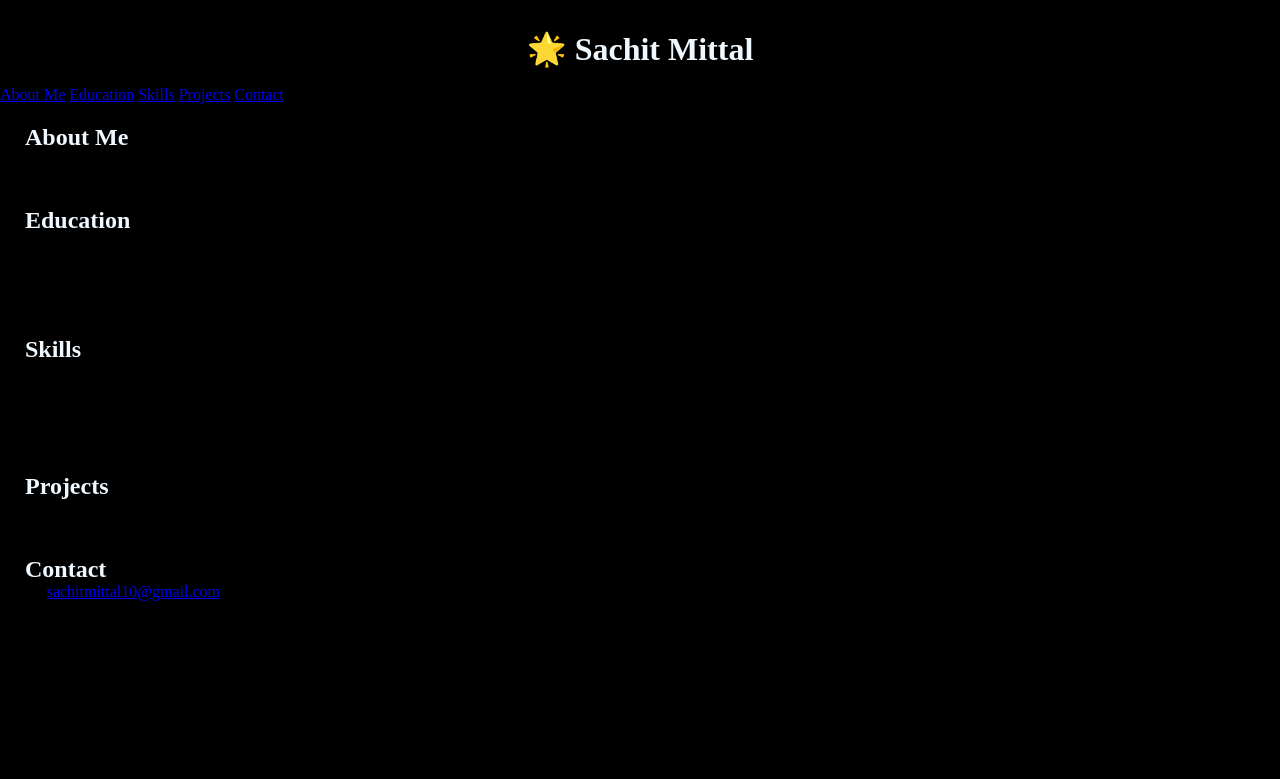
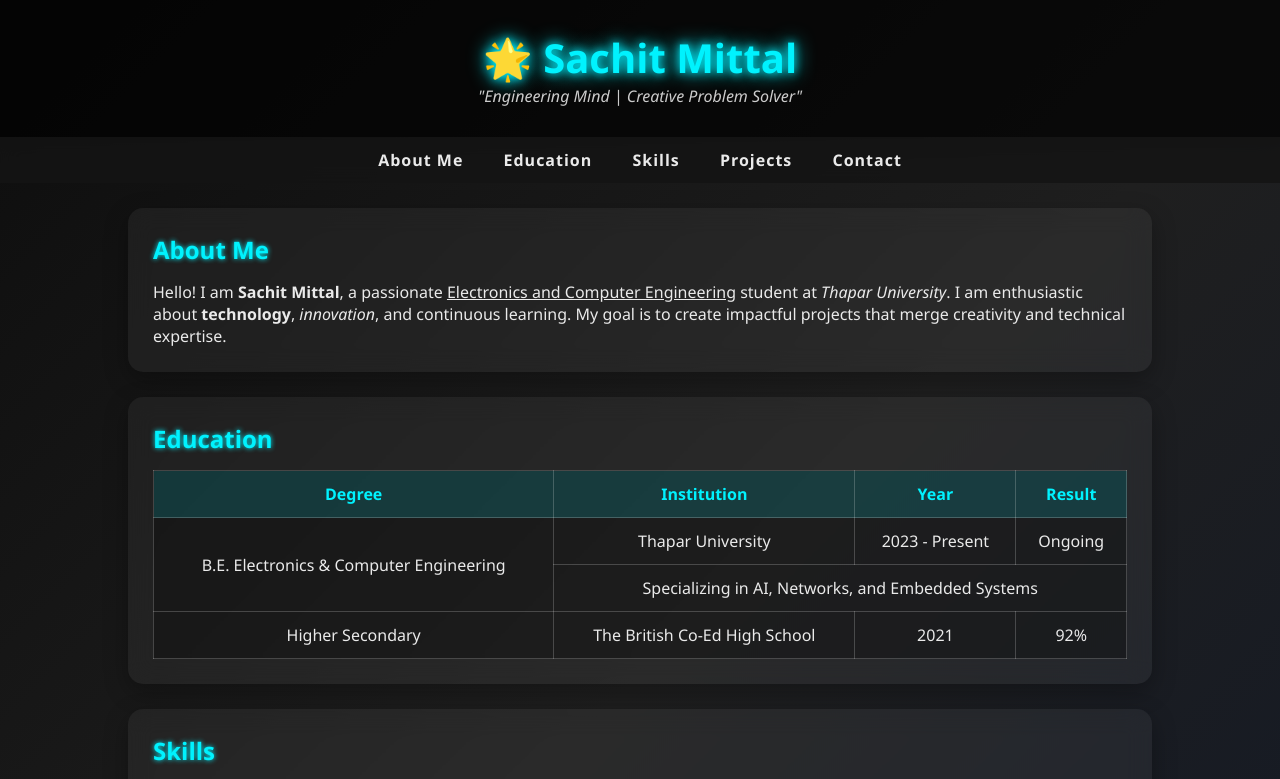
Before and after one commit to Sachit-Mittal/UI-UX-Assignments, a plain HTML site: page Assignment-1/index.html in a window 1280 px wide. Shown: the top 779 px of the page. Drawn offline with Linux system fonts and the light colour scheme.

Commit message:
Update style.css

```diff
--- a/Assignment-1/style.css
+++ b/Assignment-1/style.css
@@ -1,21 +1,127 @@
-*{
-    margin:0;
-    padding:0;
+/* ==== GENERAL PAGE STYLE ==== */
+* {
+    margin: 0;
+    padding: 0;
     box-sizing: border-box;
 }
-html,body{
-    width:100%;
-    height: 100%;
-    background-color: black;
+
+body {
+    font-family: 'Segoe UI', Arial, sans-serif;
+    background: linear-gradient(135deg, #0d0d0d, #1f1f1f, #111827);
+    color: #eaeaea;
+    overflow-x: hidden;
 }
-h1{
-    color:aliceblue ;
-    padding-top: 30px;
-    display: flex;
-    justify-content: center;
+
+/* ==== HEADER ==== */
+header {
+    background: rgba(0, 0, 0, 0.7);
+    text-align: center;
+    padding: 30px 0;
+    box-shadow: 0 4px 15px rgba(0,0,0,0.6);
 }
-h2{
-    color: aliceblue;
-    padding-top: 20px;
-    padding-left:25px;
+
+header h1 {
+    font-size: 2.5rem;
+    color: #00f2fe;
+    text-shadow: 0 0 10px #00f2fe, 0 0 20px #00f2fe;
 }
+
+header p {
+    font-style: italic;
+    color: #ccc;
+}
+
+/* ==== NAVIGATION ==== */
+nav {
+    position: sticky;
+    top: 0;
+    background: rgba(20, 20, 20, 0.85);
+    text-align: center;
+    padding: 12px;
+    backdrop-filter: blur(10px);
+    z-index: 1000;
+}
+
+nav a {
+    color: #eaeaea;
+    margin: 0 18px;
+    text-decoration: none;
+    font-weight: bold;
+    letter-spacing: 1px;
+    transition: all 0.3s ease;
+}
+
+nav a:hover {
+    color: #00f2fe;
+    text-shadow: 0 0 8px #00f2fe;
+}
+
+/* ==== SECTION STYLE ==== */
+section {
+    padding: 25px;
+    background: rgba(255, 255, 255, 0.05);
+    margin: 25px auto;
+    width: 80%;
+    border-radius: 15px;
+    box-shadow: 0 8px 25px rgba(0,0,0,0.3);
+    backdrop-filter: blur(12px);
+    animation: fadeUp 0.8s ease forwards;
+    opacity: 0;
+}
+
+section h2 {
+    color: #00f2fe;
+    text-shadow: 0 0 5px #00f2fe;
+    margin-bottom: 15px;
+}
+
+/* ==== TABLE STYLE ==== */
+table {
+    width: 100%;
+    border-collapse: collapse;
+    background: rgba(0,0,0,0.3);
+}
+
+table, th, td {
+    border: 1px solid rgba(255,255,255,0.2);
+}
+
+th, td {
+    padding: 12px;
+    text-align: center;
+}
+
+th {
+    background: rgba(0, 242, 254, 0.15);
+    color: #00f2fe;
+}
+
+/* ==== LISTS ==== */
+ul, ol {
+    padding-left: 20px;
+}
+
+ul li, ol li {
+    margin-bottom: 8px;
+}
+
+/* ==== FOOTER ==== */
+footer {
+    background: rgba(0, 0, 0, 0.85);
+    color: white;
+    text-align: center;
+    padding: 15px 0;
+    font-size: 0.9rem;
+}
+
+/* ==== ANIMATIONS ==== */
+@keyframes fadeUp {
+    from {
+        transform: translateY(30px);
+        opacity: 0;
+    }
+    to {
+        transform: translateY(0);
+        opacity: 1;
+    }
+}
```
